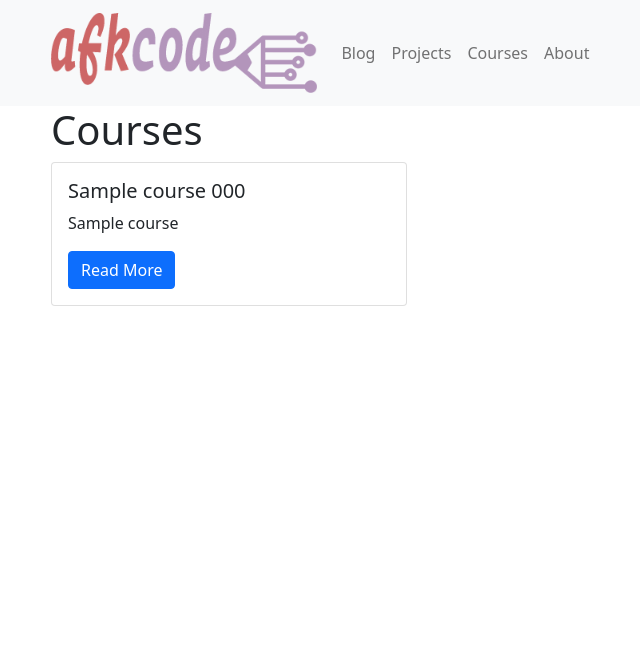
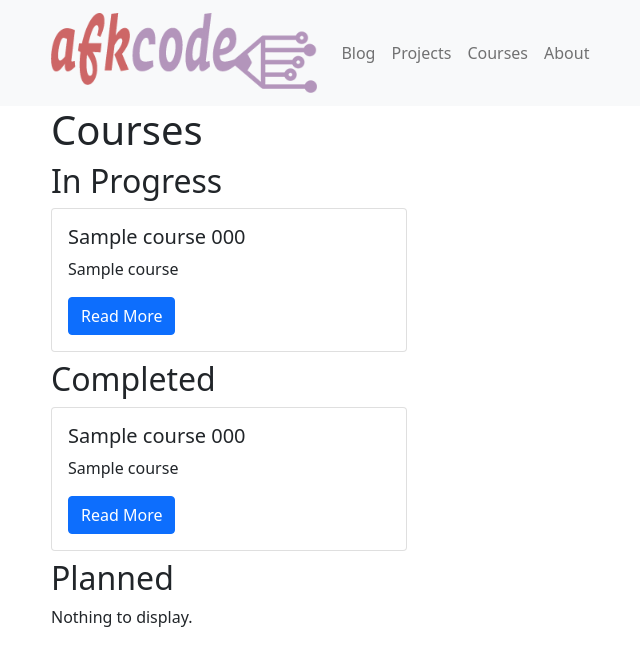
Before and after one commit to ababyduck/afkcode.com, a Django app: page /courses/ in a window 1280 px wide. Shown: the top 666 px of the page, without its empty margins (31-671 px from the left). Run offline with Django 4.2, Linux system fonts and the light colour scheme; tables that the repository leaves empty hold one stand-in row (values such as "Sample post"); parts of the project's set-up code (start-up, migrations or seed data) failed here and were passed over.

Commit message:
Separate courses by completion status

```diff
--- a/courses/templates/course_index.html
+++ b/courses/templates/course_index.html
@@ -6,7 +6,9 @@
 {% block page_content %}
 <h1>Courses</h1>
 <div class="row">
-    {% for course in courses %}
+
+    <h2>In Progress</h2>
+    {% for course in courses_in_progress %}
     <div class="col-md-4">
         <div class="card mb-2">
             <div class="card-body">
@@ -21,5 +23,40 @@
     {% empty %}
         <p>Nothing to display.</p>
     {% endfor %}
+
+    <h2>Completed</h2>
+    {% for course in courses_completed %}
+    <div class="col-md-4">
+        <div class="card mb-2">
+            <div class="card-body">
+                <h5 class="card-title">{{ course.subject }} {{ course.code }}</h5>
+                <p class="card-text">{{ course.name }}</p>
+                <a href="{% url 'course_detail' pk=course.pk slug=course.slug %}" class="btn btn-primary">
+                    Read More
+                </a>
+            </div>
+        </div>
+    </div>
+    {% empty %}
+        <p>Nothing to display.</p>
+    {% endfor %}
+
+    <h2>Planned</h2>
+    {% for course in courses_other %}
+    <div class="col-md-4">
+        <div class="card mb-2">
+            <div class="card-body">
+                <h5 class="card-title">{{ course.subject }} {{ course.code }}</h5>
+                <p class="card-text">{{ course.name }}</p>
+                <a href="{% url 'course_detail' pk=course.pk slug=course.slug %}" class="btn btn-primary">
+                    Read More
+                </a>
+            </div>
+        </div>
+    </div>
+    {% empty %}
+        <p>Nothing to display.</p>
+    {% endfor %}
+
 </div>
 {% endblock %}
--- a/courses/views.py
+++ b/courses/views.py
@@ -4,9 +4,13 @@ from projects.models import Project
 
 
 def course_index(request):
-    courses = Course.objects.all()
+    courses_in_progress = Course.objects.filter(in_progress=True).order_by('school', 'subject', 'code')
+    courses_completed = Course.objects.filter(completed=True).order_by('school', 'subject', 'code')
+    courses_other = Course.objects.filter(in_progress=False, completed=False).order_by('school', 'subject', 'code')
     context = {
-        'courses': courses
+        'courses_in_progress': courses_in_progress,
+        'courses_completed': courses_completed,
+        'courses_other': courses_other
     }
     return render(request, 'course_index.html', context)
 
```
